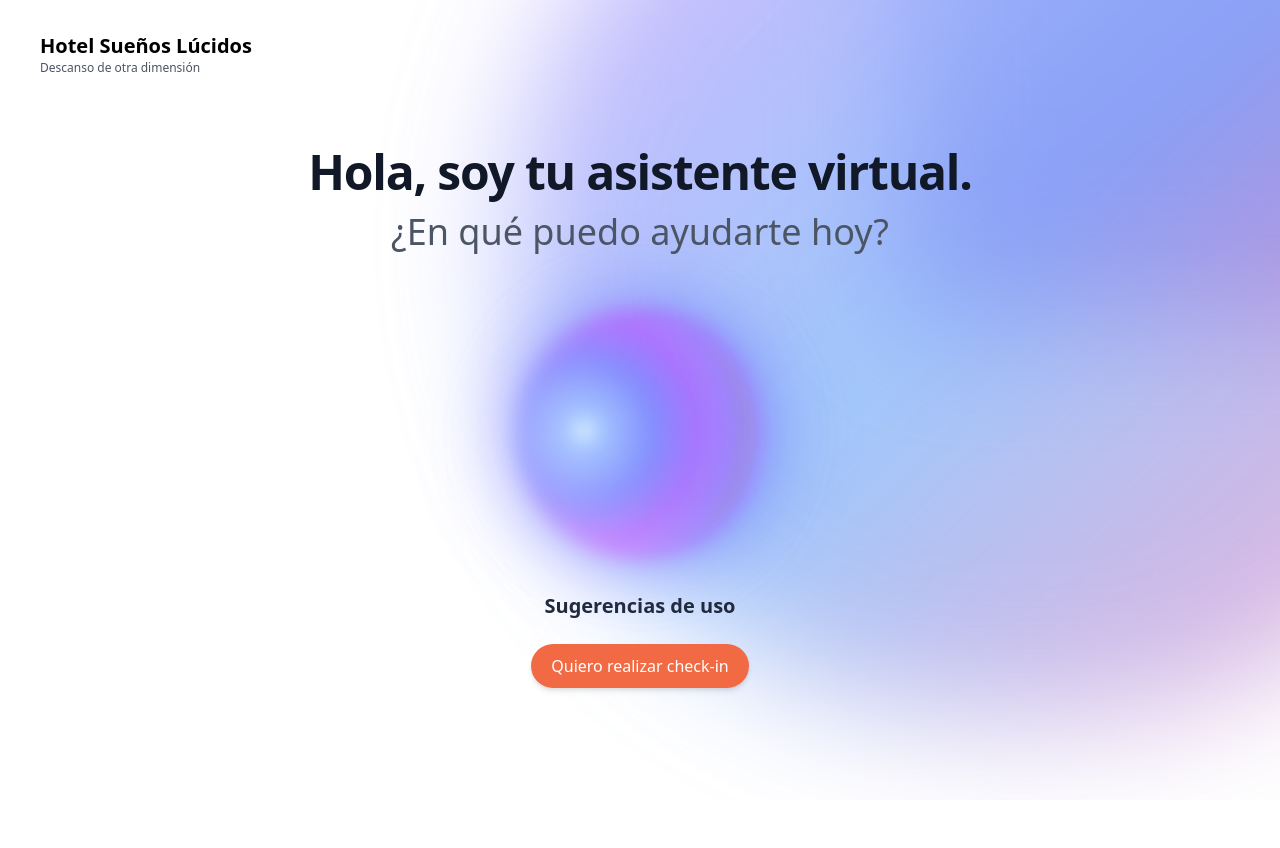
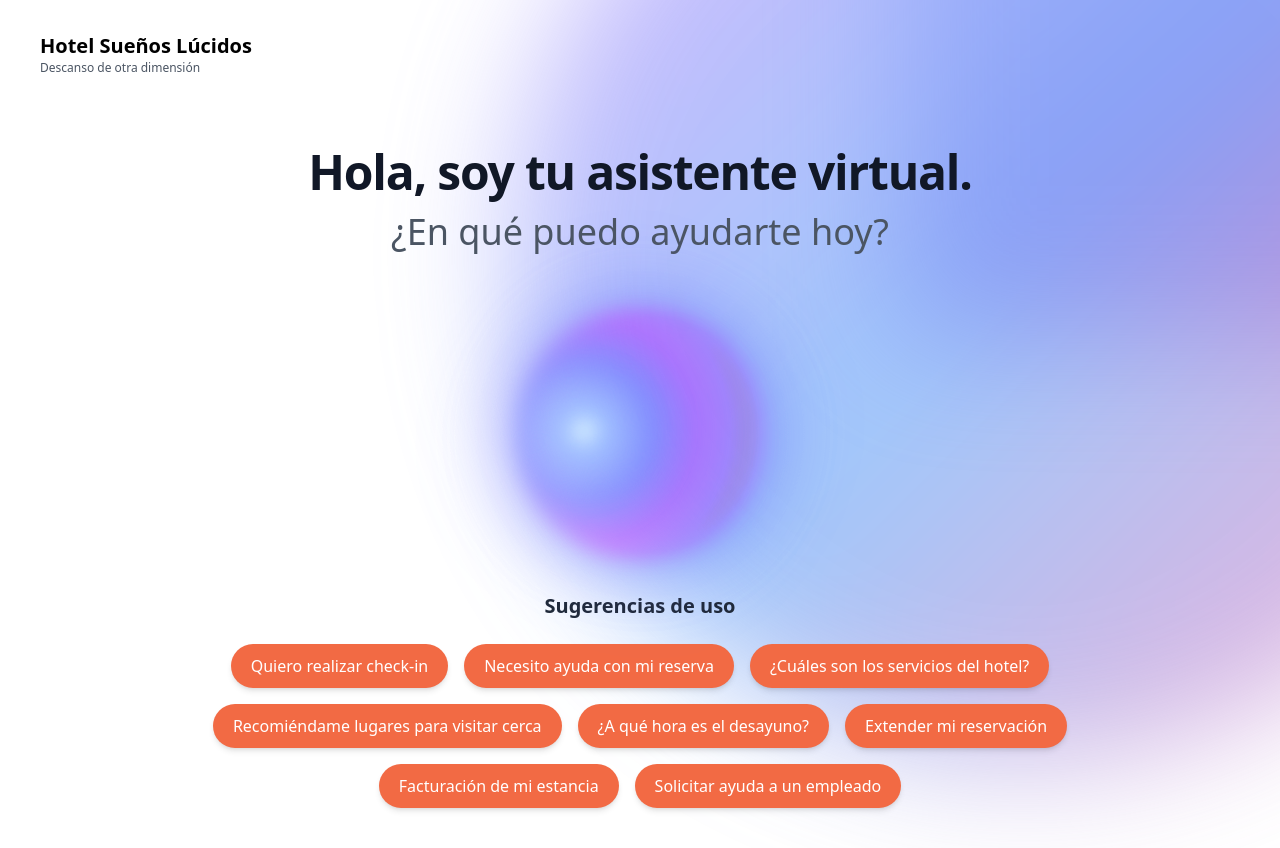
Before and after one commit to subl-1me/AI-hotel-assistant-tool, an Angular app: page / in a window 1280 px wide. Before the commit the page ends 800 px from the top, so only its background shows below. Built offline with nearby package versions, Linux system fonts and the light colour scheme.

Commit message:
Home ~ Suggestion bubbles template & constant file

```diff
--- a/src/app/core/features/home/components/suggestion-bubble/suggestion-bubble.component.html
+++ b/src/app/core/features/home/components/suggestion-bubble/suggestion-bubble.component.html
@@ -1,5 +1,5 @@
 <button
   class="px-5 py-2.5 text-base font-medium text-white bg-[#F26A44] rounded-full hover:bg-indigo-600 shadow-md transition duration-200 ease-in-out"
 >
-  Quiero realizar check-in
+  {{ suggestionText }}
 </button>
--- a/src/app/core/features/home/components/suggestion-bubble/suggestion-bubble.component.ts
+++ b/src/app/core/features/home/components/suggestion-bubble/suggestion-bubble.component.ts
@@ -1,11 +1,12 @@
 import { Component } from '@angular/core';
+import { Input } from '@angular/core';
 
 @Component({
   selector: 'app-suggestion-bubble',
   imports: [],
   templateUrl: './suggestion-bubble.component.html',
-  styleUrl: './suggestion-bubble.component.css'
+  styleUrl: './suggestion-bubble.component.css',
 })
 export class SuggestionBubbleComponent {
-
+  @Input() suggestionText: string = '';
 }
--- a/src/app/core/features/home/pages/home-page/home-page.component.html
+++ b/src/app/core/features/home/pages/home-page/home-page.component.html
@@ -48,32 +48,11 @@
             Sugerencias de uso
           </h3>
           <div class="flex flex-wrap justify-center gap-4 max-w-4xl mx-auto">
-            <app-suggestion-bubble> </app-suggestion-bubble>
-            <!-- <button
-              class="px-5 py-2.5 text-base font-medium text-gray-700 bg-white border border-gray-300 rounded-full hover:bg-gray-100 shadow-md transition duration-200 ease-in-out"
-            >
-              Extender mi reservación
-            </button>
-            <button
-              class="px-5 py-2.5 text-base font-medium text-gray-700 bg-white border border-gray-300 rounded-full hover:bg-gray-100 shadow-md transition duration-200 ease-in-out"
-            >
-              No llegó mi factura
-            </button>
-            <button
-              class="px-5 py-2.5 text-base font-medium text-gray-700 bg-white border border-gray-300 rounded-full hover:bg-gray-100 shadow-md transition duration-200 ease-in-out"
-            >
-              ¿Qué servicios ofrece el hotel?
-            </button>
-            <button
-              class="px-5 py-2.5 text-base font-medium text-gray-700 bg-white border border-gray-300 rounded-full hover:bg-gray-100 shadow-md transition duration-200 ease-in-out"
-            >
-              Horarios de check-in y check-out
-            </button>
-            <button
-              class="px-5 py-2.5 text-base font-medium text-white bg-red-500 rounded-full hover:bg-pink-600 shadow-md transition duration-200 ease-in-out"
-            >
-              Pedir ayuda a un encargado
-            </button> -->
+            @for(suggestion of defaultSuggestions; track $index) {
+            <app-suggestion-bubble
+              [suggestionText]="suggestion"
+            ></app-suggestion-bubble>
+            }
           </div>
         </div>
       </main>
--- a/src/app/core/features/home/pages/home-page/home-page.component.ts
+++ b/src/app/core/features/home/pages/home-page/home-page.component.ts
@@ -1,6 +1,8 @@
 import { Component } from '@angular/core';
 import { SuggestionBubbleComponent } from '../../components/suggestion-bubble/suggestion-bubble.component';
 import { AiBubbleComponent } from '../../components/ai-bubble/ai-bubble/ai-bubble.component';
+
+import { DEFAULT_ORB_SUGGESTIONS } from '../../../../shared/utils/constants';
 
 @Component({
   selector: 'app-home-page',
@@ -8,4 +10,6 @@ import { AiBubbleComponent } from '../../components/ai-bubble/ai-bubble/ai-bubbl
   templateUrl: './home-page.component.html',
   styleUrl: './home-page.component.css',
 })
-export class HomePageComponent {}
+export class HomePageComponent {
+  public defaultSuggestions: string[] = DEFAULT_ORB_SUGGESTIONS;
+}
--- /dev/null
+++ b/src/app/core/shared/utils/constants.ts
@@ -0,0 +1,10 @@
+export const DEFAULT_ORB_SUGGESTIONS: string[] = [
+  'Quiero realizar check-in',
+  'Necesito ayuda con mi reserva',
+  '¿Cuáles son los servicios del hotel?',
+  'Recomiéndame lugares para visitar cerca',
+  '¿A qué hora es el desayuno?',
+  'Extender mi reservación',
+  'Facturación de mi estancia',
+  'Solicitar ayuda a un empleado',
+];
```
